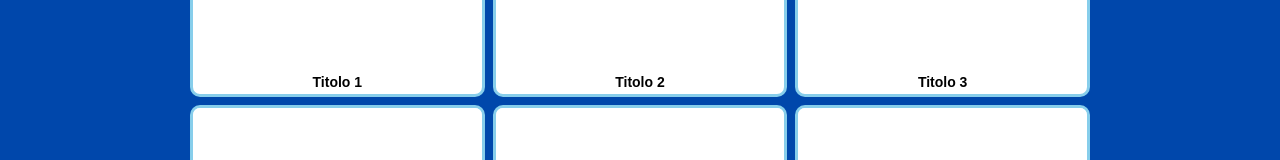
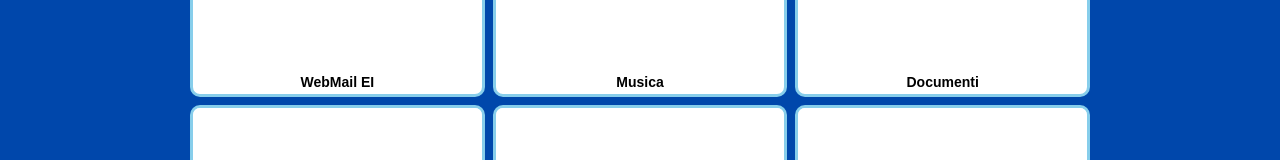
Before and after one commit to giovannicipollitti/principale, a plain HTML site: page index.html in a window 1280 px wide. Shown: the part 268-428 px from the top of the page. Drawn offline with Linux system fonts and the light colour scheme.

Commit message:
Update index.html

```diff
--- a/index.html
+++ b/index.html
@@ -97,9 +97,9 @@
 
     <main>
       <div class="grid">
-        <div class="card"><div class="thumb"><a href="#"><img src="img1.jpg" alt="Immagine 1"></a></div><div class="title">Titolo 1</div></div>
-        <div class="card"><div class="thumb"><a href="#"><img src="img2.jpg" alt="Immagine 2"></a></div><div class="title">Titolo 2</div></div>
-        <div class="card"><div class="thumb"><a href="#"><img src="img3.jpg" alt="Immagine 3"></a></div><div class="title">Titolo 3</div></div>
+        <div class="card"><div class="thumb"><a href="https://giovannicipollitti.github.io/mail/"><img src="img1.jpg" alt="Immagine 1"></a></div><div class="title">WebMail EI</div></div>
+        <div class="card"><div class="thumb"><a href="https://giovannicipollitti.github.io/Jukebox/"><img src="img2.jpg" alt="Immagine 2"></a></div><div class="title">Musica</div></div>
+        <div class="card"><div class="thumb"><a href="https://giovannicipollitti.github.io/documenti/"><img src="img3.jpg" alt="Immagine 3"></a></div><div class="title">Documenti</div></div>
         <div class="card"><div class="thumb"><a href="#"><img src="img4.jpg" alt="Immagine 4"></a></div><div class="title">Titolo 4</div></div>
         <div class="card"><div class="thumb"><a href="#"><img src="img5.jpg" alt="Immagine 5"></a></div><div class="title">Titolo 5</div></div>
         <div class="card"><div class="thumb"><a href="#"><img src="img6.jpg" alt="Immagine 6"></a></div><div class="title">Titolo 6</div></div>
```
